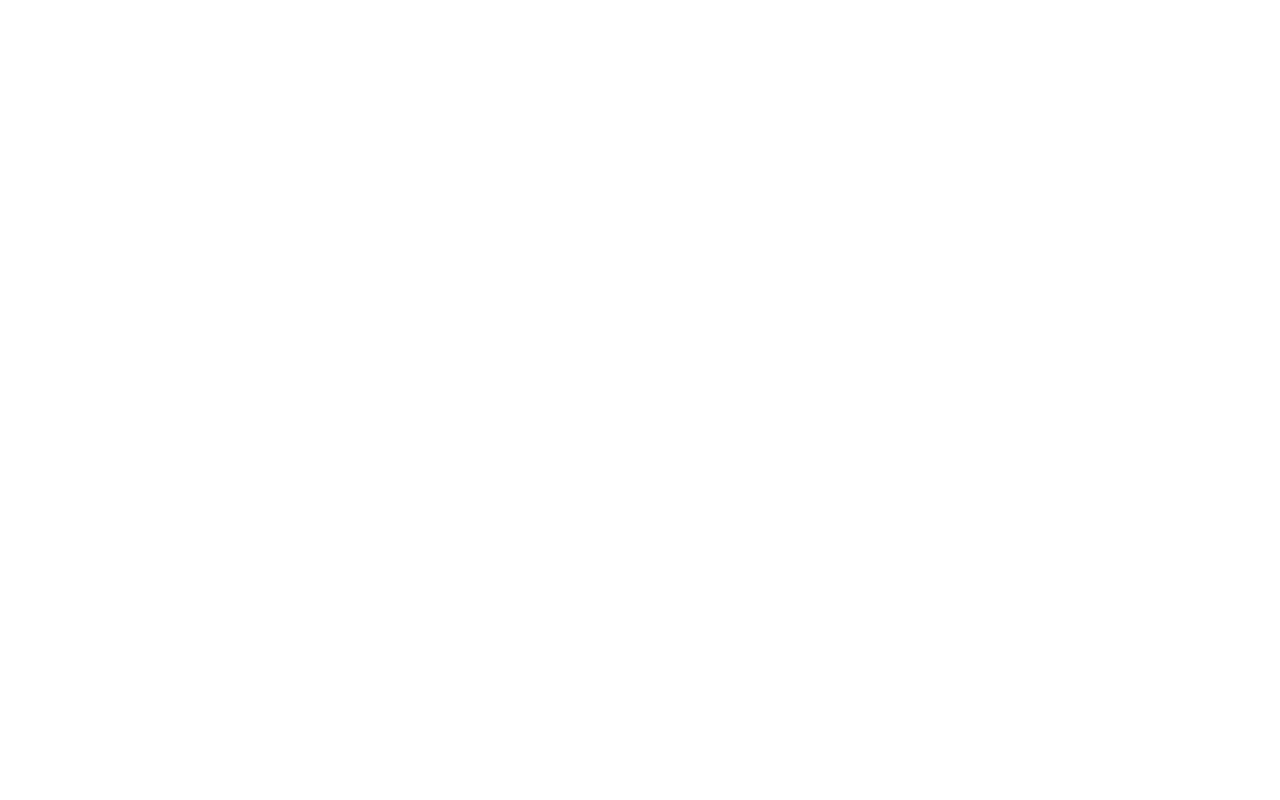
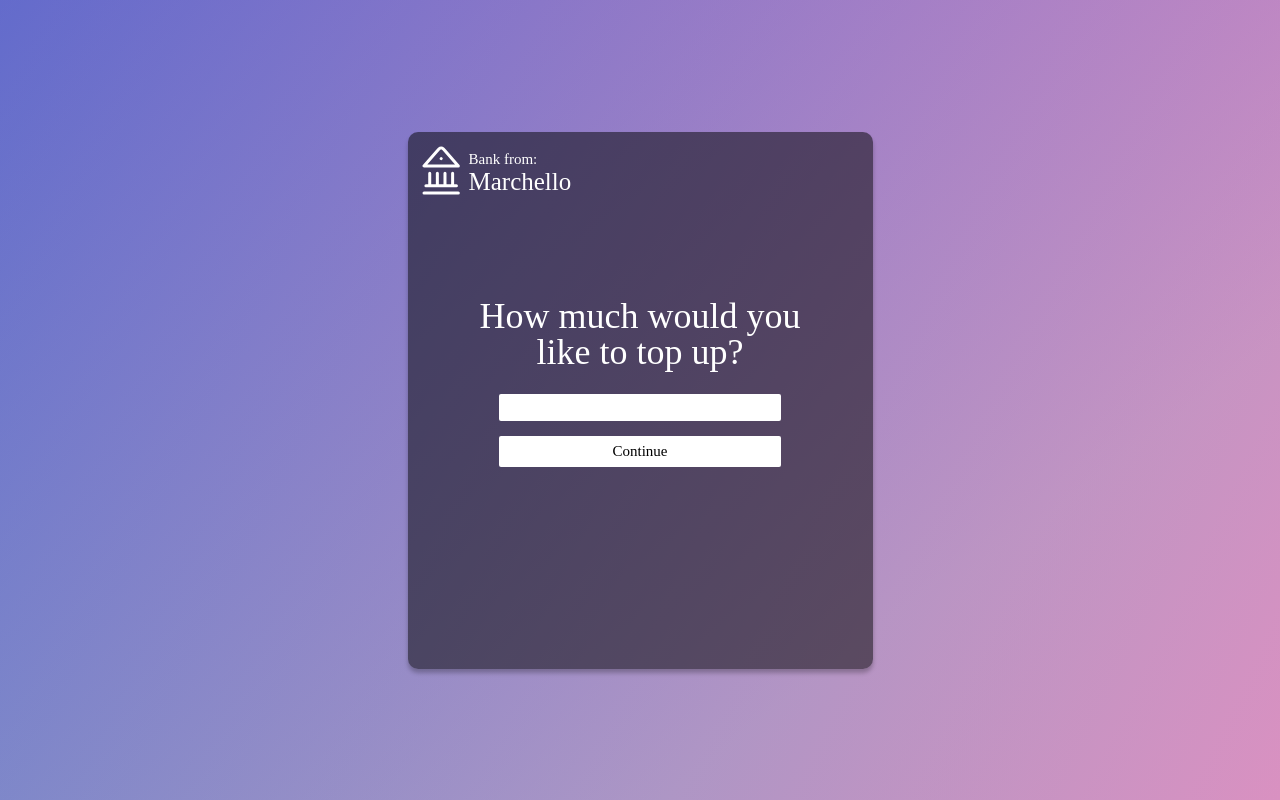
Before and after one commit to Marchello-Projects/Bank-from-Marchello_BFM_, a plain HTML site: page html screens/Top up balance screen/tubs.html in a window 1280 px wide. Drawn offline with Linux system fonts and the light colour scheme; a web font is replaced by a local one.

Commit message:
Top up balance screen

```diff
--- a/html screens/Top up balance screen/tubs.html
+++ b/html screens/Top up balance screen/tubs.html
@@ -0,0 +1,41 @@
+<!DOCTYPE html>
+<html lang="en">
+<head>
+    <meta charset="UTF-8">
+    <meta name="viewport" content="width=device-width, initial-scale=1.0">
+    <title>Document</title>
+
+    <link rel="preconnect" href="https://fonts.googleapis.com">
+    <link rel="preconnect" href="https://fonts.gstatic.com" crossorigin>
+    <link href="https://fonts.googleapis.com/css2?family=Overpass+Mono:wght@300..700&display=swap" rel="stylesheet">
+
+    <link rel="stylesheet" href="./tubsReset.css">
+    <link rel="stylesheet" href="./tubs.css">
+</head>
+<body>
+    <main class="mainContent">
+        <div class="mainContent_mainBlock">
+            <div class="mainContent_mainBlock_logoBlock">
+                <svg xmlns="http://www.w3.org/2000/svg" width="38" height="49" viewBox="0 0 38 49" fill="none">
+                    <path d="M2 47H36.3397M3.90776 39.6326H34.432M7.72329 39.6326V27.3537M15.3543 39.6326V27.3537M22.9854 39.6326V27.3537M30.6164 39.6326V27.3537M19.1699 12.6358L19.184 12.6193M36.3397 19.9864L23.2258 4.98092C21.7906 3.33884 21.073 2.51782 20.2634 2.20601C19.5499 1.93133 18.7898 1.93133 18.0763 2.20601C17.2667 2.51782 16.5492 3.33884 15.114 4.98092L2 19.9864H36.3397Z" stroke="white" stroke-width="3" stroke-linecap="round" stroke-linejoin="round"/>
+                </svg>
+                <div class="mainContent_mainBlock_logoBlock_textBlock">
+                    <p class="mainContent_mainBlock_logoBlock_textBlock_miniTitle">Bank from:</p>
+                    <h1 class="mainContent_mainBlock_logoBlock_textBlock_titleLogo">Marchello</h1>
+                </div>
+            </div>
+            <div class="mainContent_mainBlock_centerBlock">
+                <div class="mainContent_mainBlock_centerBlock_inputTopUpBalanceForm">
+                    <h1 class="mainContent_mainBlock_centerBlock_inputTopUpBalanceForm_titleText">How much would you like to top up?</h1>
+                    <div class="mainContent_mainBlock_centerBlock_inputTopUpBalanceForm_inputCenter">
+                        <input class="mainContent_mainBlock_centerBlock_inputTopUpBalanceForm_inputCenter_input" type="text">
+                    </div>
+                    <div class="mainContent_mainBlock_centerBlock_inputTopUpBalanceForm_buttonCenter">
+                        <button class="mainContent_mainBlock_centerBlock_inputTopUpBalanceForm_buttonCenter_button">Continue</button>
+                    </div>
+                </div>
+            </div>
+        </div>
+    </main>
+</body>
+</html>
--- a/html screens/Top up balance screen/tubs.scss
+++ b/html screens/Top up balance screen/tubs.scss
@@ -0,0 +1,108 @@
+@mixin FlexElement($justify, $align) {
+    display: flex;
+    justify-content: $justify;
+    align-items: $align;
+}
+
+@mixin ForBlocks ($justify) {
+    display: flex;
+    justify-content: $justify;
+}
+
+body {
+    @include FlexElement(center, center);
+    width: 100%;
+    height: 100vh;
+    background: linear-gradient(143deg, rgba(255, 0, 0, 0.20) 0.44%, rgba(250, 255, 0, 0.20) 73.86%), linear-gradient(116deg, #3687FF -4.55%, #D176F1 100%);
+}
+
+.mainContent {
+    &_mainBlock {
+        width: 465px;
+        height: 537px;
+        border-radius: 10px;
+        background: rgba(0, 0, 0, 0.50);
+        box-shadow: 0px 4px 4px 0px rgba(0, 0, 0, 0.25);
+        &_logoBlock {
+            margin: 14px 0 0 14px;
+            position: absolute;
+            display: flex;
+            column-gap: 9px;
+            width: 196px;
+            height: 51px;
+            &_textBlock {
+                width: 137px;
+                height: 51px;
+                &_miniTitle {
+                    color: #FFF;
+                    font-family: "Overpass Mono";
+                    font-size: 15px;
+                    font-style: normal;
+                    font-weight: 400;
+                    line-height: normal;
+                    margin-top: 5px
+                }
+                &_titleLogo {
+                    color: #FFF;
+                    font-family: "Overpass Mono";
+                    font-size: 25px;
+                    font-style: normal;
+                    font-weight: 400;
+                    line-height: normal;
+                }
+            }
+        }
+        &_centerBlock {
+            @include FlexElement(center, center);
+            height: 100%;
+            &_inputTopUpBalanceForm {
+                width: 377px;
+                height: 205px;
+                &_titleText {
+                    color: #FFF;
+                    text-align: center;
+                    font-family: "Overpass Mono";
+                    font-size: 36px;
+                    font-style: normal;
+                    font-weight: 400;
+                }
+                &_inputCenter {
+                    @include ForBlocks(center);
+                    &_input {
+                        width: 278px;
+                        height: 25px;
+                        border-radius: 2px;
+                        border: none;
+                        outline: none;
+                        font-family: "Overpass Mono";
+                        margin-top: 24px;
+                    }
+                }
+                &_buttonCenter {
+                    @include ForBlocks(center);
+                    &_button {
+                        width: 282.5px;
+                        height: 31px;
+                        border-radius: 2px;
+                        background: #ffffff;
+                        color: #000000;
+                        font-family: "Overpass Mono";
+                        font-size: 15px;
+                        font-style: normal;
+                        font-weight: 400;
+                        line-height: normal;
+                        border: none;
+                        transition-duration: 0.6s;
+                        cursor: pointer;
+                        margin-top: 15px;
+                        &:hover {
+                            background: #12A921;
+                            color: #ffffff;
+                            transition-duration: 0.6s;
+                        }
+                    }
+                }
+            }
+        }
+    }
+}
--- /dev/null
+++ b/html screens/Top up balance screen/tubsReset.css
@@ -0,0 +1,17 @@
+/*
+*  html5resetcss
+*/
+html,body,div,span,object,iframe,h1,h2,h3,h4,h5,h6,p,blockquote,pre,abbr,address,cite,code,del,dfn,em,img,ins,kbd,q,samp,small,strong,sub,sup,var,b,i,dl,dt,dd,ol,ul,li,fieldset,form,label,legend,table,caption,tbody,tfoot,thead,tr,th,td,article,aside,canvas,details,figcaption,figure,footer,header,hgroup,menu,nav,section,summary,time,mark,audio,video{margin:0;padding:0;border:0;outline:0;font-size:100%;vertical-align:baseline;background:transparent}
+body{line-height:1}
+article,aside,details,figcaption,figure,footer,header,hgroup,menu,nav,section{display:block}
+nav ul{list-style:none}
+blockquote,q{quotes:none}
+blockquote:before,blockquote:after,q:before,q:after{content:none}
+a{margin:0;padding:0;font-size:100%;vertical-align:baseline;background:transparent}
+ins{background-color:#ff9;color:#000;text-decoration:none}
+mark{background-color:#ff9;color:#000;font-style:italic;font-weight:bold}
+del{text-decoration:line-through}
+abbr[title],dfn[title]{border-bottom:1px dotted;cursor:help}
+table{border-collapse:collapse;border-spacing:0}
+hr{display:block;height:1px;border:0;border-top:1px solid #ccc;margin:1em 0;padding:0}
+input,select{vertical-align:middle}
```
Also changed, not shown: html screens/Top up balance screen/tubs.css, 1 other file.
